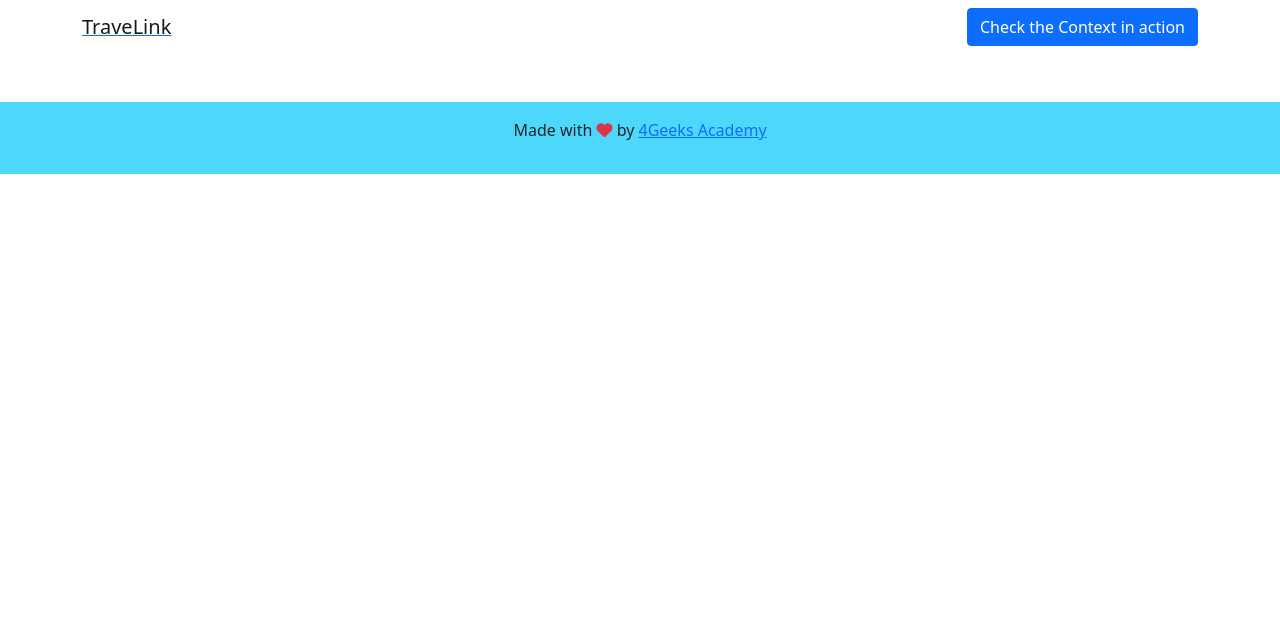
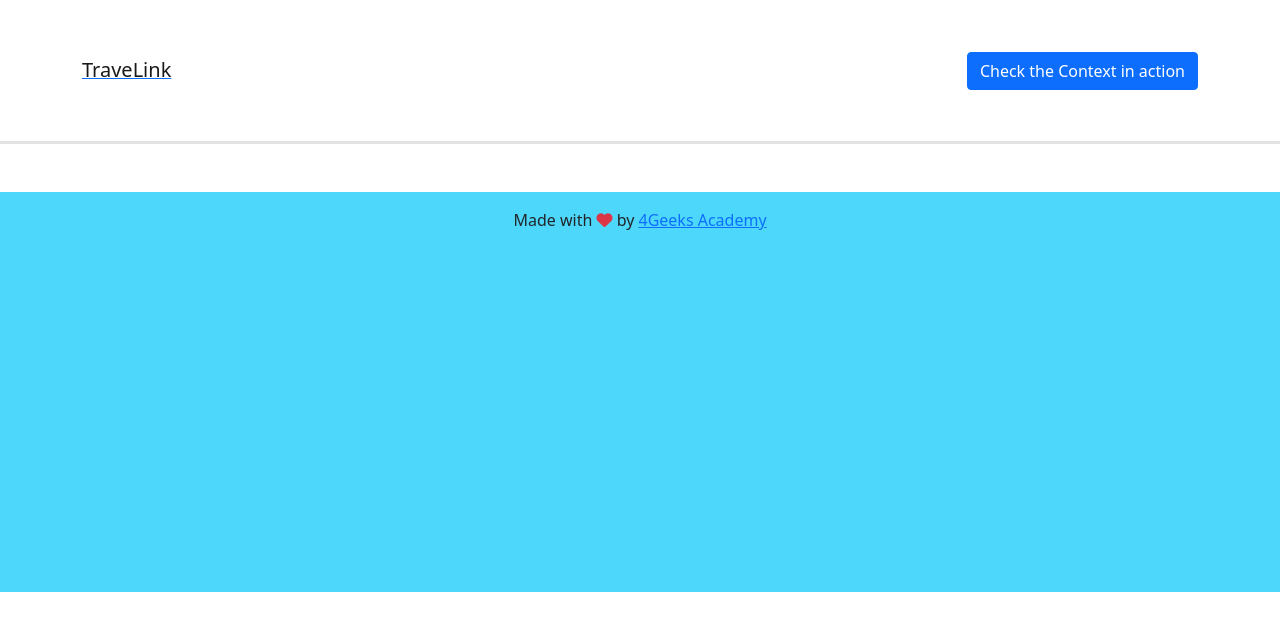
Before and after one commit to 4GeeksAcademy/Travelink, a React app: page / in a window 1280 px wide. Built offline with nearby package versions, Linux system fonts and the light colour scheme; no server answers.

Commit message:
Inital Navbar and Footer

```diff
--- a/src/front/styles/home.css
+++ b/src/front/styles/home.css
@@ -8,4 +8,14 @@
 
 .footer{
     background-color: #4dd7fa;
+    height: 50vh;
 }
+
+.navbar{
+    height: 18vh;
+    border-bottom: solid rgb(228, 227, 227);
+}
+
+.navbar-brand{
+
+}
```
